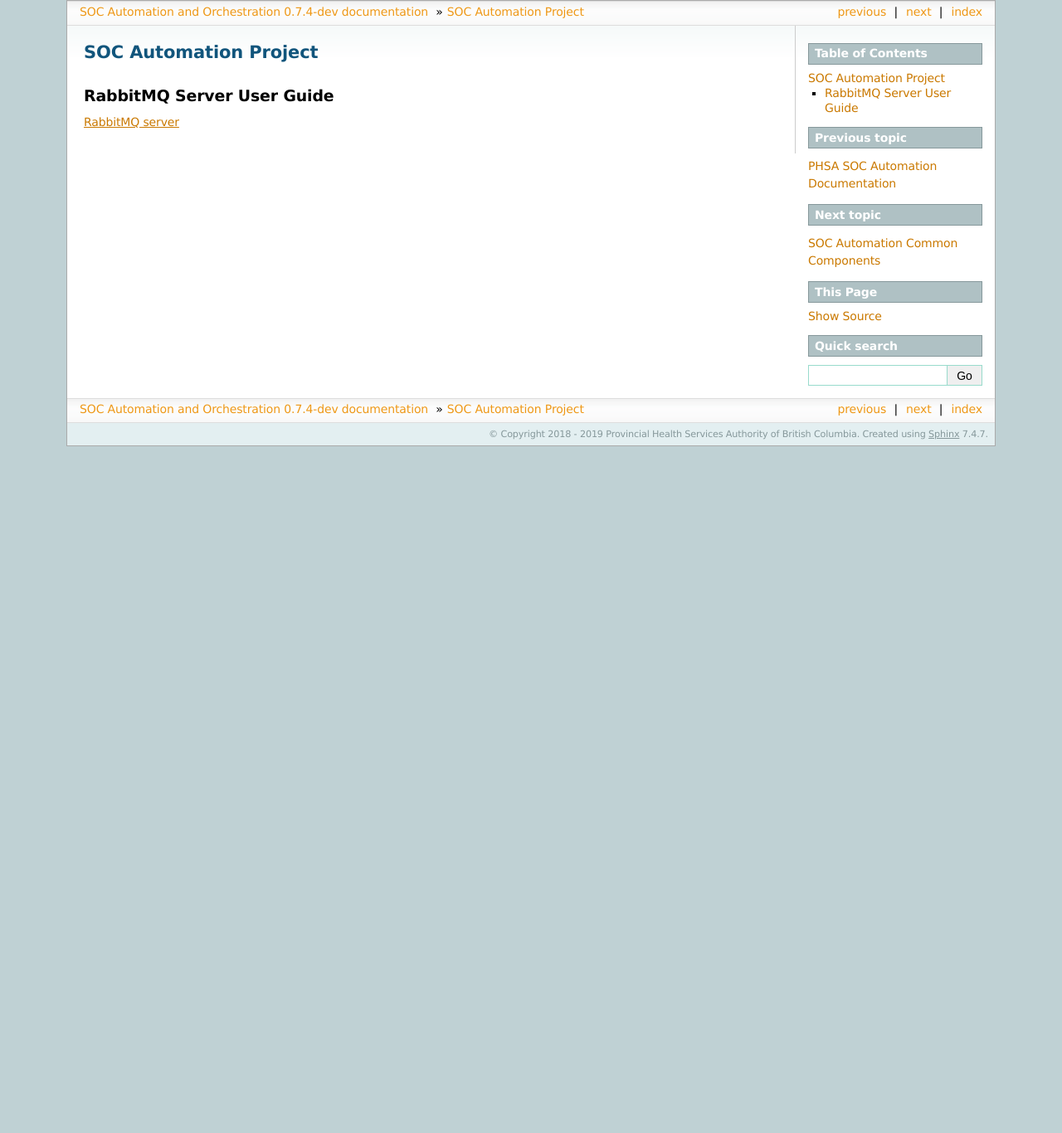
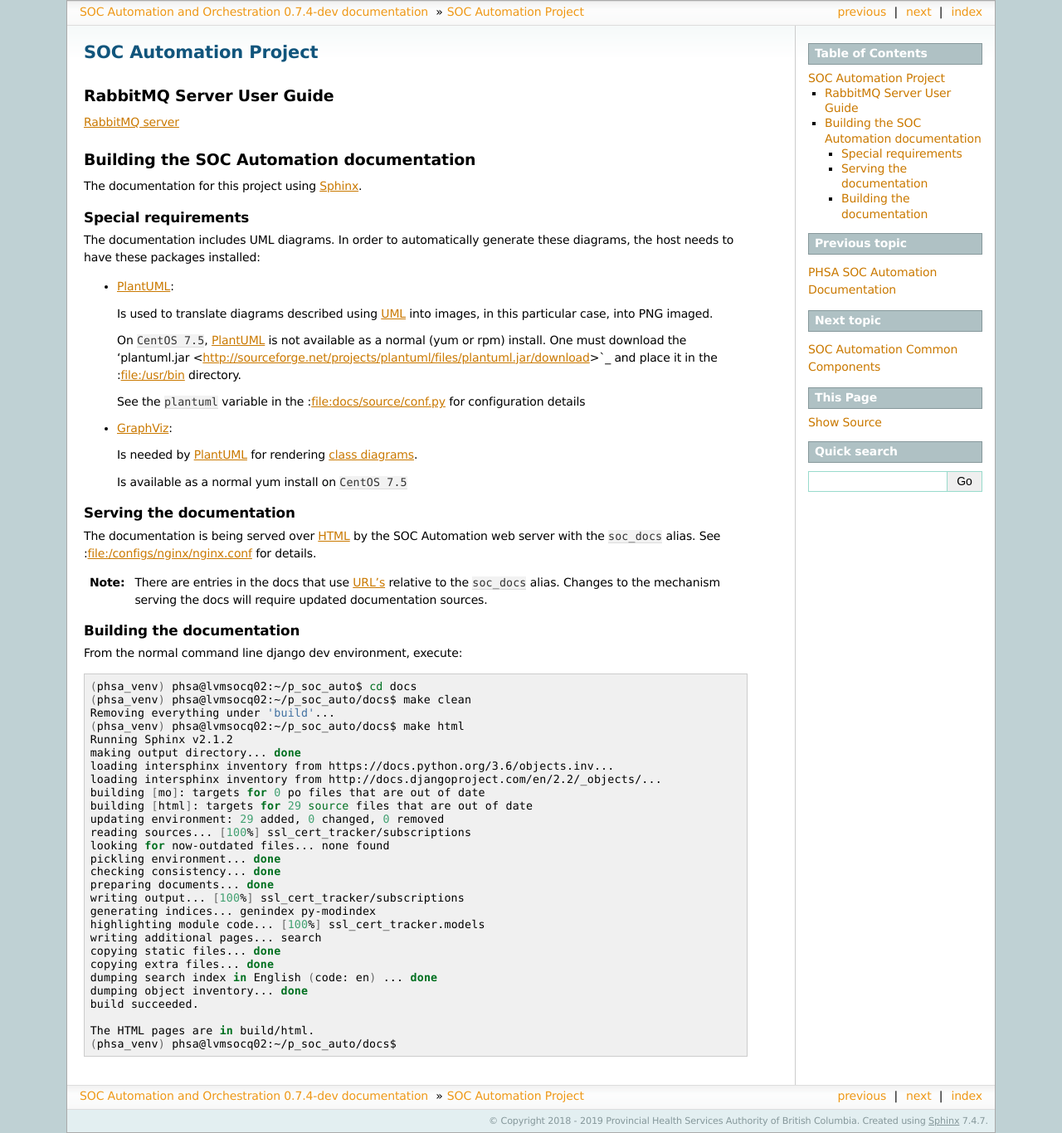
Before and after one commit to PHSAServiceOperationsCenter/PHSA-SOC, a Sphinx documentation site: the page built from docs/source/p_soc_auto/p_soc_auto.rst, in a window 1280 px wide. Shown: the whole page at 83% size. Built offline with Sphinx 7.4.7, drawn with Linux system fonts in a browser that asks for light colours; before the commit the page ends 900 px from its top, so only the background shows below that.

Commit message:
add information on building and serving the docs

```diff
--- a/docs/source/p_soc_auto/p_soc_auto.rst
+++ b/docs/source/p_soc_auto/p_soc_auto.rst
@@ -5,3 +5,86 @@
 --------------------------
 
 `RabbitMQ server <https://www.rabbitmq.com/>`_
+
+Building the SOC Automation documentation
+-----------------------------------------
+
+The documentation for this project using `Sphinx
+<https://www.sphinx-doc.org/en/2.0/>`_.
+
+Special requirements
+^^^^^^^^^^^^^^^^^^^^
+
+The documentation includes UML diagrams. In order to automatically generate
+these diagrams, the host needs to have these packages installed:
+
+* `PlantUML <http://plantuml.com/index>`_:
+
+  Is used to translate diagrams described using `UML
+  <https://www.uml.org/index.htm>`_ into images, in this particular case,
+  into PNG imaged.
+
+  On ``CentOS 7.5``, `PlantUML <http://plantuml.com/index>`_ is not available
+  as a normal (yum or rpm) install. One must download the 'plantuml.jar
+  <http://sourceforge.net/projects/plantuml/files/plantuml.jar/download>`_
+  and place it in the :file:/usr/bin directory.
+
+  See the ``plantuml`` variable in the :file:docs/source/conf.py for
+  configuration details
+
+* `GraphViz <https://www.graphviz.org/>`_:
+
+  Is needed by `PlantUML <http://plantuml.com/index>`_ for rendering
+  `class diagrams <http://plantuml.com/class-diagram>`_.
+
+  Is available as a normal yum install on ``CentOS 7.5``
+
+Serving the documentation
+^^^^^^^^^^^^^^^^^^^^^^^^^
+
+The documentation is being served over `HTML
+<https://en.wikipedia.org/wiki/HTML>`_ by the SOC Automation web server with
+the ``soc_docs`` alias. See :file:/configs/nginx/nginx.conf for details.
+
+:Note:
+
+    There are entries in the docs that use `URL's
+    <https://en.wikipedia.org/wiki/URL>`_ relative to the ``soc_docs`` alias.
+    Changes to the mechanism serving the docs will require updated
+    documentation sources.
+
+Building the documentation
+^^^^^^^^^^^^^^^^^^^^^^^^^^
+
+From the normal command line django dev environment, execute:
+
+.. code-block:: bash
+
+   (phsa_venv) phsa@lvmsocq02:~/p_soc_auto$ cd docs
+   (phsa_venv) phsa@lvmsocq02:~/p_soc_auto/docs$ make clean
+   Removing everything under 'build'...
+   (phsa_venv) phsa@lvmsocq02:~/p_soc_auto/docs$ make html
+   Running Sphinx v2.1.2
+   making output directory... done
+   loading intersphinx inventory from https://docs.python.org/3.6/objects.inv...
+   loading intersphinx inventory from http://docs.djangoproject.com/en/2.2/_objects/...
+   building [mo]: targets for 0 po files that are out of date
+   building [html]: targets for 29 source files that are out of date
+   updating environment: 29 added, 0 changed, 0 removed
+   reading sources... [100%] ssl_cert_tracker/subscriptions
+   looking for now-outdated files... none found
+   pickling environment... done
+   checking consistency... done
+   preparing documents... done
+   writing output... [100%] ssl_cert_tracker/subscriptions
+   generating indices... genindex py-modindex
+   highlighting module code... [100%] ssl_cert_tracker.models
+   writing additional pages... search
+   copying static files... done
+   copying extra files... done
+   dumping search index in English (code: en) ... done
+   dumping object inventory... done
+   build succeeded.
+
+   The HTML pages are in build/html.
+   (phsa_venv) phsa@lvmsocq02:~/p_soc_auto/docs$
```
